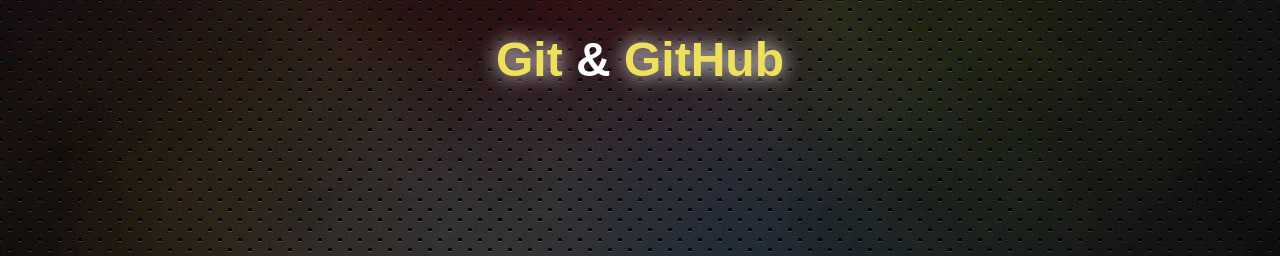
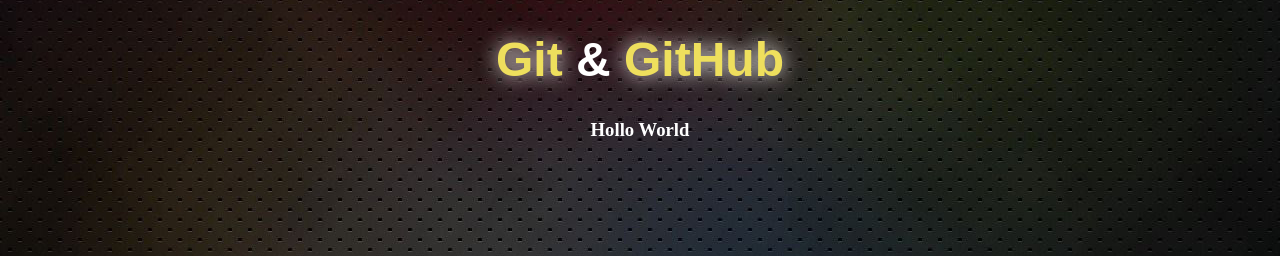
Before and after one commit to qasemB/Git-and-GitHub-learning, a plain HTML site: page index.html in a window 1280 px wide. Shown: the top 256 px of the page. Drawn offline with Linux system fonts and the light colour scheme.

Commit message:
after add Hello World

```diff
--- a/index.html
+++ b/index.html
@@ -13,6 +13,7 @@
       <span style="color: white">&</span>
       <a href="https://github.com/qasemB">GitHub</a>
     </h1>
+    <h3 style="color: white; text-align: center;">Hollo World</h3>
     <p class="description d_none" id="git_desc">
       Git is a Version control system
     </p>
```
